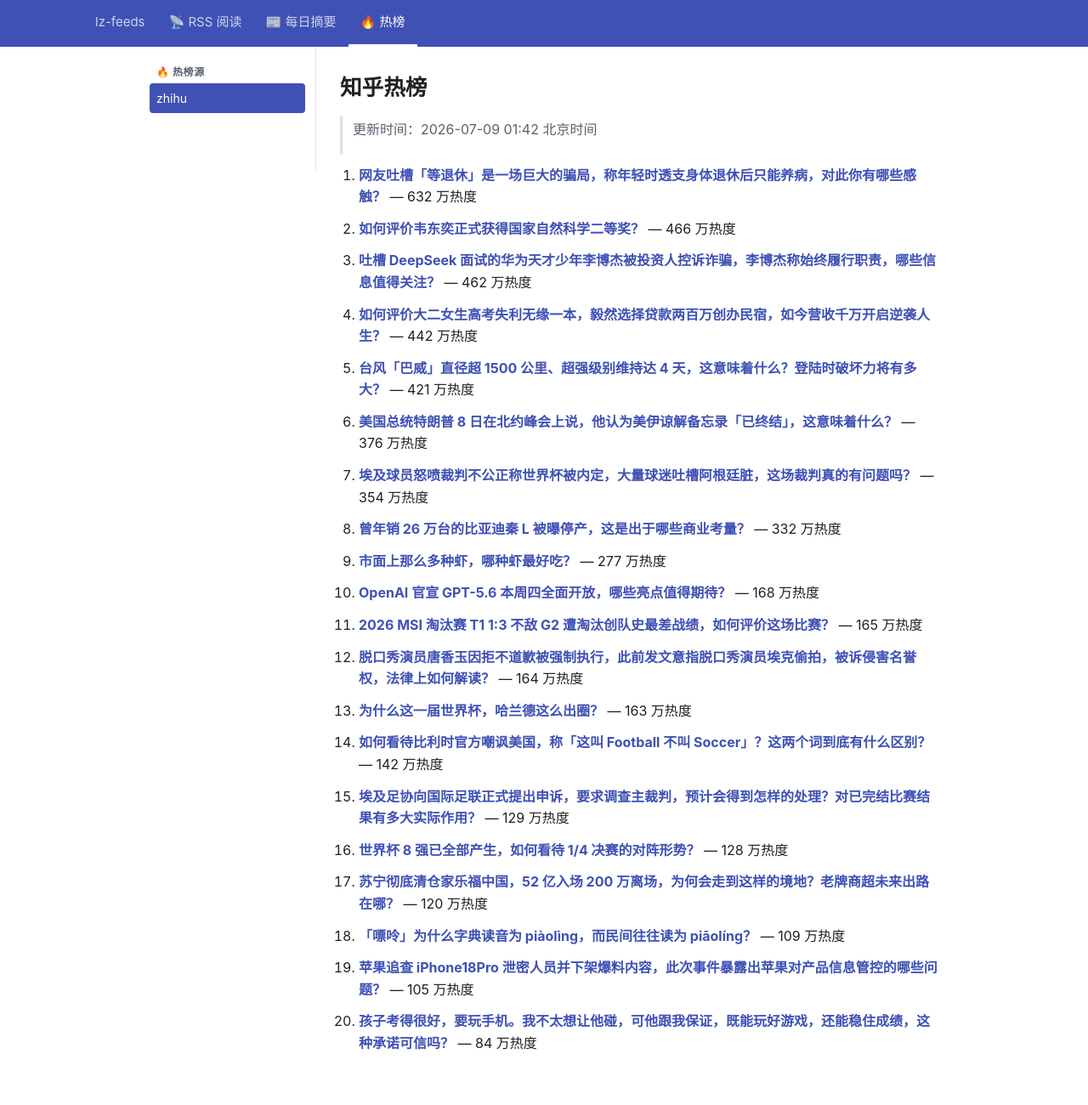
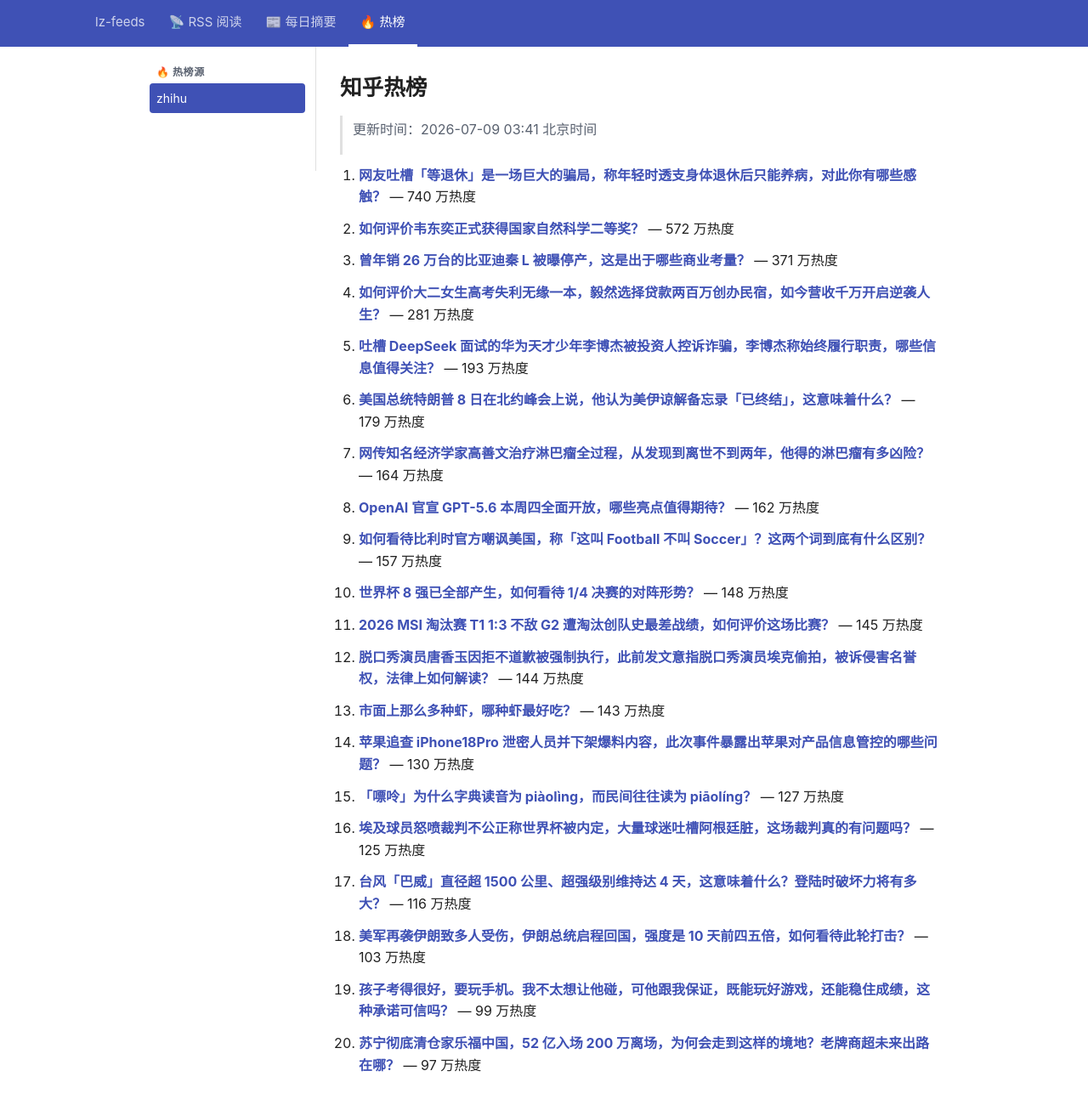
Before and after one commit to lizhang0101/lz-feeds, a Jekyll site: the page built from _hotlist/zhihu.md, in a window 1280 px wide and 1330 px high. Shown: the top 1300 px of the window at 85% size. Built offline with Jekyll 4.4.1, drawn with Linux system fonts in a browser that asks for light colours.

Commit message:
hotlist: 2026-07-08T19:41Z

```diff
--- a/_hotlist/zhihu.md
+++ b/_hotlist/zhihu.md
@@ -1,48 +1,48 @@
 ---
-updated: 2026-07-09 01:42 北京时间
+updated: 2026-07-09 03:41 北京时间
 count: 20
 ---
 
 # 知乎热榜
 
-> 更新时间：2026-07-09 01:42 北京时间
+> 更新时间：2026-07-09 03:41 北京时间
 
-1. **[网友吐槽「等退休」是一场巨大的骗局，称年轻时透支身体退休后只能养病，对此你有哪些感触？](https://www.zhihu.com/question/2057838508215988928)** — 632 万热度
+1. **[网友吐槽「等退休」是一场巨大的骗局，称年轻时透支身体退休后只能养病，对此你有哪些感触？](https://www.zhihu.com/question/2057838508215988928)** — 740 万热度
 
-2. **[如何评价韦东奕正式获得国家自然科学二等奖？](https://www.zhihu.com/question/2058217368153756272)** — 466 万热度
+2. **[如何评价韦东奕正式获得国家自然科学二等奖？](https://www.zhihu.com/question/2058217368153756272)** — 572 万热度
 
-3. **[吐槽 DeepSeek 面试的华为天才少年李博杰被投资人控诉诈骗，李博杰称始终履行职责，哪些信息值得关注？](https://www.zhihu.com/question/2058168270499176758)** — 462 万热度
+3. **[曾年销 26 万台的比亚迪秦 L 被曝停产，这是出于哪些商业考量？](https://www.zhihu.com/question/2057993033182978590)** — 371 万热度
 
-4. **[如何评价大二女生高考失利无缘一本，毅然选择贷款两百万创办民宿，如今营收千万开启逆袭人生？](https://www.zhihu.com/question/2057932320250795330)** — 442 万热度
+4. **[如何评价大二女生高考失利无缘一本，毅然选择贷款两百万创办民宿，如今营收千万开启逆袭人生？](https://www.zhihu.com/question/2057932320250795330)** — 281 万热度
 
-5. **[台风「巴威」直径超 1500 公里、超强级别维持达 4 天，这意味着什么？登陆时破坏力将有多大？](https://www.zhihu.com/question/2057957666412913655)** — 421 万热度
+5. **[吐槽 DeepSeek 面试的华为天才少年李博杰被投资人控诉诈骗，李博杰称始终履行职责，哪些信息值得关注？](https://www.zhihu.com/question/2058168270499176758)** — 193 万热度
 
-6. **[美国总统特朗普 8 日在北约峰会上说，他认为美伊谅解备忘录「已终结」，这意味着什么？](https://www.zhihu.com/question/2058225620715418670)** — 376 万热度
+6. **[美国总统特朗普 8 日在北约峰会上说，他认为美伊谅解备忘录「已终结」，这意味着什么？](https://www.zhihu.com/question/2058225620715418670)** — 179 万热度
 
-7. **[埃及球员怒喷裁判不公正称世界杯被内定，大量球迷吐槽阿根廷脏，这场裁判真的有问题吗？](https://www.zhihu.com/question/2058086533609911207)** — 354 万热度
+7. **[网传知名经济学家高善文治疗淋巴瘤全过程，从发现到离世不到两年，他得的淋巴瘤有多凶险？](https://www.zhihu.com/question/2057939455160185245)** — 164 万热度
 
-8. **[曾年销 26 万台的比亚迪秦 L 被曝停产，这是出于哪些商业考量？](https://www.zhihu.com/question/2057993033182978590)** — 332 万热度
+8. **[OpenAI 官宣 GPT-5.6 本周四全面开放，哪些亮点值得期待？](https://www.zhihu.com/question/2058166406420460573)** — 162 万热度
 
-9. **[市面上那么多种虾，哪种虾最好吃？](https://www.zhihu.com/question/272244963)** — 277 万热度
+9. **[如何看待比利时官方嘲讽美国，称「这叫 Football 不叫 Soccer」？这两个词到底有什么区别？](https://www.zhihu.com/question/2057808872559965817)** — 157 万热度
 
-10. **[OpenAI 官宣 GPT-5.6 本周四全面开放，哪些亮点值得期待？](https://www.zhihu.com/question/2058166406420460573)** — 168 万热度
+10. **[世界杯 8 强已全部产生，如何看待 1/4 决赛的对阵形势？](https://www.zhihu.com/question/2058095946735556042)** — 148 万热度
 
-11. **[2026 MSI 淘汰赛 T1 1:3 不敌 G2 遭淘汰创队史最差战绩，如何评价这场比赛？](https://www.zhihu.com/question/2058190419284996351)** — 165 万热度
+11. **[2026 MSI 淘汰赛 T1 1:3 不敌 G2 遭淘汰创队史最差战绩，如何评价这场比赛？](https://www.zhihu.com/question/2058190419284996351)** — 145 万热度
 
-12. **[脱口秀演员唐香玉因拒不道歉被强制执行，此前发文意指脱口秀演员埃克偷拍，被诉侵害名誉权，法律上如何解读？](https://www.zhihu.com/question/2057978038147609237)** — 164 万热度
+12. **[脱口秀演员唐香玉因拒不道歉被强制执行，此前发文意指脱口秀演员埃克偷拍，被诉侵害名誉权，法律上如何解读？](https://www.zhihu.com/question/2057978038147609237)** — 144 万热度
 
-13. **[为什么这一届世界杯，哈兰德这么出圈？](https://www.zhihu.com/question/2055605816913293955)** — 163 万热度
+13. **[市面上那么多种虾，哪种虾最好吃？](https://www.zhihu.com/question/272244963)** — 143 万热度
 
-14. **[如何看待比利时官方嘲讽美国，称「这叫 Football 不叫 Soccer」？这两个词到底有什么区别？](https://www.zhihu.com/question/2057808872559965817)** — 142 万热度
+14. **[苹果追查 iPhone18Pro 泄密人员并下架爆料内容，此次事件暴露出苹果对产品信息管控的哪些问题？](https://www.zhihu.com/question/2055448788882437948)** — 130 万热度
 
-15. **[埃及足协向国际足联正式提出申诉，要求调查主裁判，预计会得到怎样的处理？对已完结比赛结果有多大实际作用？](https://www.zhihu.com/question/2058142178803541183)** — 129 万热度
+15. **[「嘌呤」为什么字典读音为 piàolìng，而民间往往读为 piāolíng？](https://www.zhihu.com/question/2057594284119941621)** — 127 万热度
 
-16. **[世界杯 8 强已全部产生，如何看待 1/4 决赛的对阵形势？](https://www.zhihu.com/question/2058095946735556042)** — 128 万热度
+16. **[埃及球员怒喷裁判不公正称世界杯被内定，大量球迷吐槽阿根廷脏，这场裁判真的有问题吗？](https://www.zhihu.com/question/2058086533609911207)** — 125 万热度
 
-17. **[苏宁彻底清仓家乐福中国，52 亿入场 200 万离场，为何会走到这样的境地？老牌商超未来出路在哪？](https://www.zhihu.com/question/2057419047587919541)** — 120 万热度
+17. **[台风「巴威」直径超 1500 公里、超强级别维持达 4 天，这意味着什么？登陆时破坏力将有多大？](https://www.zhihu.com/question/2057957666412913655)** — 116 万热度
 
-18. **[「嘌呤」为什么字典读音为 piàolìng，而民间往往读为 piāolíng？](https://www.zhihu.com/question/2057594284119941621)** — 109 万热度
+18. **[美军再袭伊朗致多人受伤，伊朗总统启程回国，强度是 10 天前四五倍，如何看待此轮打击？](https://www.zhihu.com/question/2058125610363401206)** — 103 万热度
 
-19. **[苹果追查 iPhone18Pro 泄密人员并下架爆料内容，此次事件暴露出苹果对产品信息管控的哪些问题？](https://www.zhihu.com/question/2055448788882437948)** — 105 万热度
+19. **[孩子考得很好，要玩手机。我不太想让他碰，可他跟我保证，既能玩好游戏，还能稳住成绩，这种承诺可信吗？](https://www.zhihu.com/question/2055612016530810492)** — 99 万热度
 
-20. **[孩子考得很好，要玩手机。我不太想让他碰，可他跟我保证，既能玩好游戏，还能稳住成绩，这种承诺可信吗？](https://www.zhihu.com/question/2055612016530810492)** — 84 万热度
+20. **[苏宁彻底清仓家乐福中国，52 亿入场 200 万离场，为何会走到这样的境地？老牌商超未来出路在哪？](https://www.zhihu.com/question/2057419047587919541)** — 97 万热度
```
